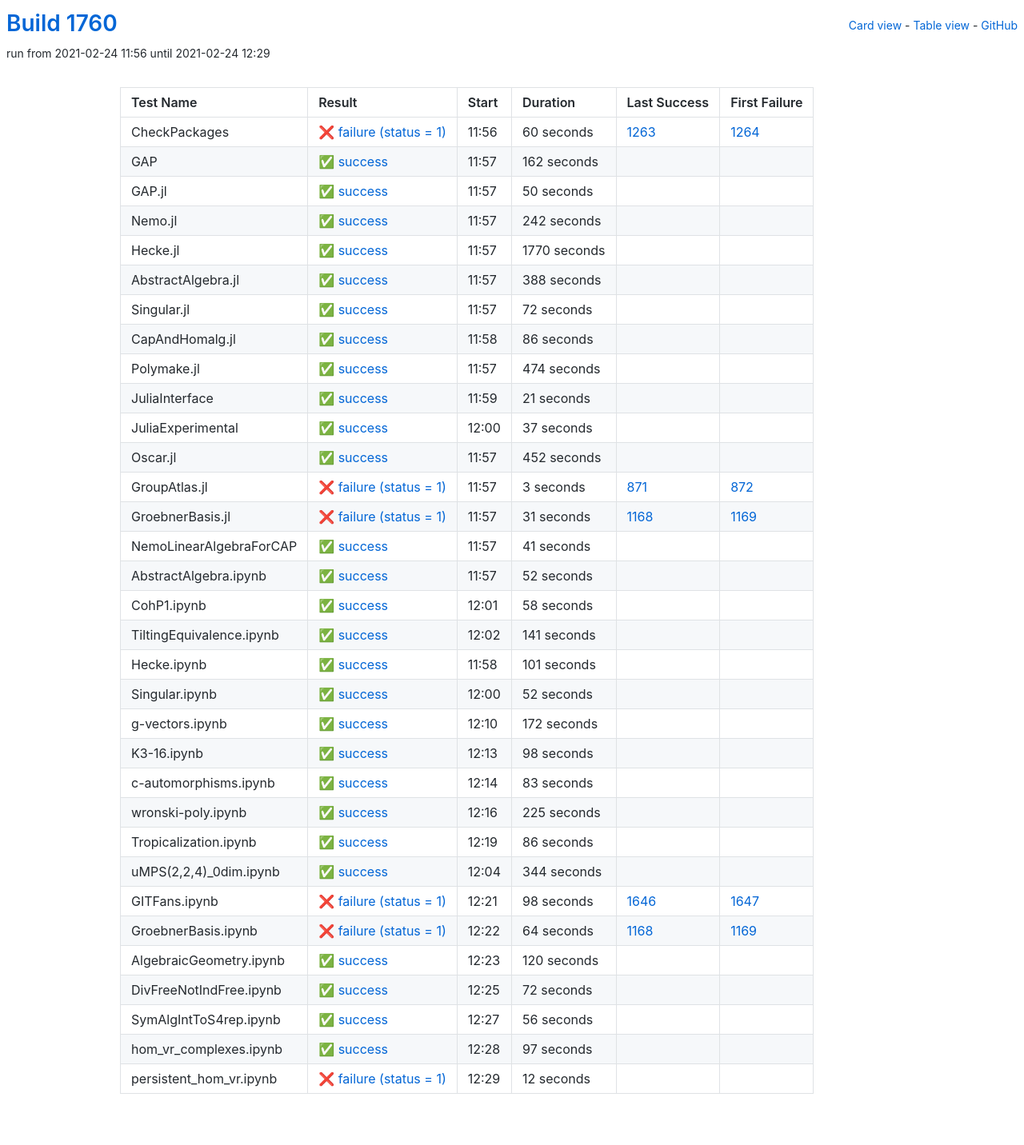
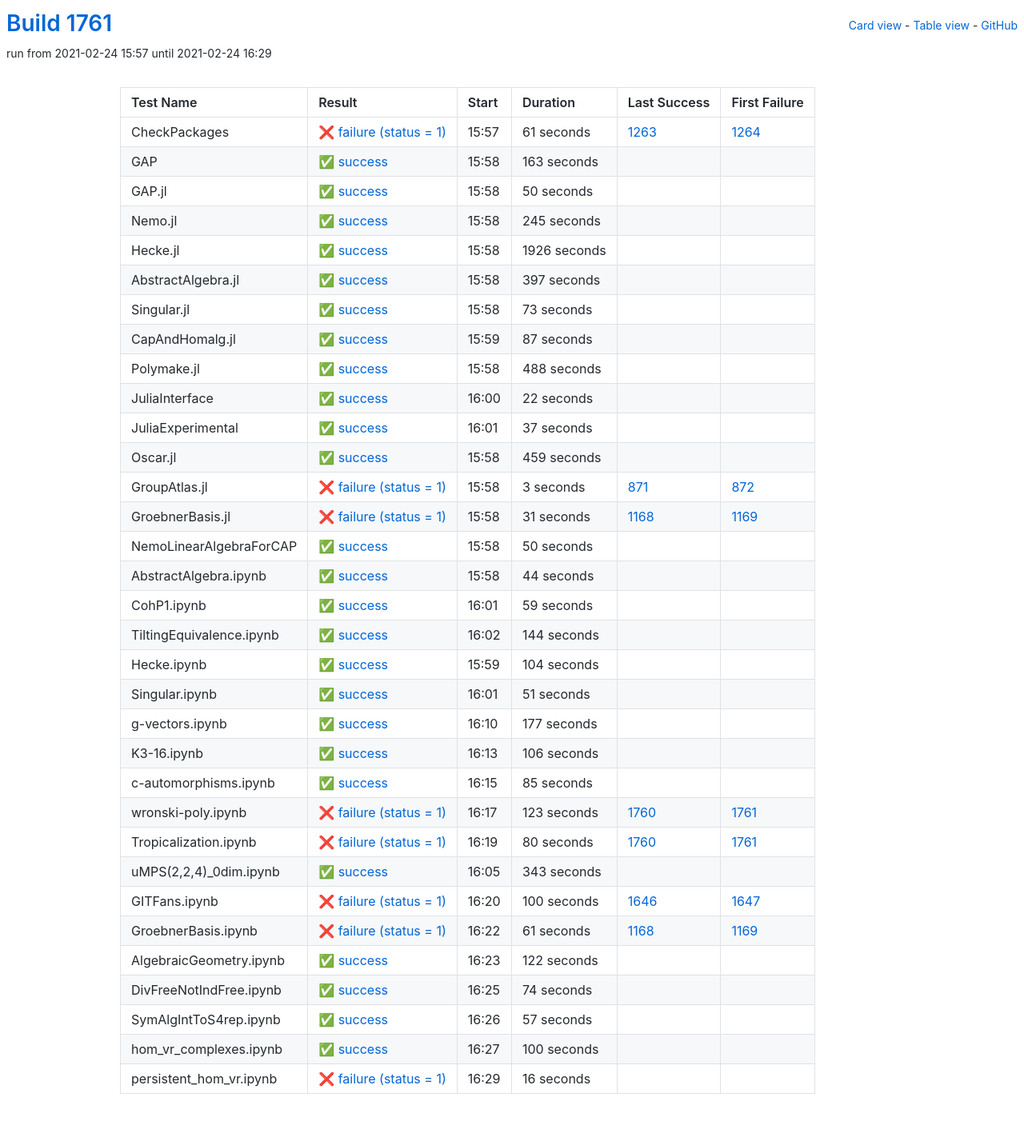
Before and after one commit to oscar-system/oscar-ci-status-stable, a Jekyll site: the page built from table.html, in a window 1280 px wide. Shown: the whole page at 80% size. Built offline with Jekyll 4.4.1, drawn with Linux system fonts in a browser that asks for light colours.

Commit message:
Build #1761

```diff
--- a/_data/ci.yml
+++ b/_data/ci.yml
@@ -1,6 +1,6 @@
 ---
-build: 1760
-build_url: https://oscarci.mathematik.uni-kl.de/job/oscar-stable/1760/
+build: 1761
+build_url: https://oscarci.mathematik.uni-kl.de/job/oscar-stable/1761/
 job: oscar-stable
 organization: oscar-system
 repo: oscar-ci-status-stable
@@ -8,32 +8,32 @@ repourl: https://github.com/oscar-system/oscar-ci-status-stable
 tests:
 - name: CheckPackages
   id: checkpackages
-  log: https://oscarci.mathematik.uni-kl.de/job/oscar-stable/1760/artifact/logs/build-1760/CheckPackages.log
-  start: 2021-02-24 11:56
+  log: https://oscarci.mathematik.uni-kl.de/job/oscar-stable/1761/artifact/logs/build-1761/CheckPackages.log
+  start: 2021-02-24 15:57
   success: false
   exitcode: 1
   status: failure
-  duration: 60
+  duration: 61
   last_success: 1263
   last_success_url: https://oscarci.mathematik.uni-kl.de/job/oscar-stable/1263/
   first_failure: 1264
   first_failure_url: https://oscarci.mathematik.uni-kl.de/job/oscar-stable/1264/
 - name: GAP
   id: gap
-  log: https://oscarci.mathematik.uni-kl.de/job/oscar-stable/1760/artifact/logs/build-1760/GAP.log
-  start: 2021-02-24 11:57
+  log: https://oscarci.mathematik.uni-kl.de/job/oscar-stable/1761/artifact/logs/build-1761/GAP.log
+  start: 2021-02-24 15:58
   success: true
   exitcode: 0
   status: success
-  duration: 162
+  duration: 163
   last_success: false
   last_success_url:
   first_failure: false
   first_failure_url:
 - name: GAP.jl
   id: gap-jl
-  log: https://oscarci.mathematik.uni-kl.de/job/oscar-stable/1760/artifact/logs/build-1760/GAP.jl.log
-  start: 2021-02-24 11:57
+  log: https://oscarci.mathematik.uni-kl.de/job/oscar-stable/1761/artifact/logs/build-1761/GAP.jl.log
+  start: 2021-02-24 15:58
   success: true
   exitcode: 0
   status: success
@@ -44,92 +44,92 @@ tests:
   first_failure_url:
 - name: Nemo.jl
   id: nemo-jl
-  log: https://oscarci.mathematik.uni-kl.de/job/oscar-stable/1760/artifact/logs/build-1760/Nemo.jl.log
-  start: 2021-02-24 11:57
+  log: https://oscarci.mathematik.uni-kl.de/job/oscar-stable/1761/artifact/logs/build-1761/Nemo.jl.log
+  start: 2021-02-24 15:58
   success: true
   exitcode: 0
   status: success
-  duration: 242
+  duration: 245
   last_success: false
   last_success_url:
   first_failure: false
   first_failure_url:
 - name: Hecke.jl
   id: hecke-jl
-  log: https://oscarci.mathematik.uni-kl.de/job/oscar-stable/1760/artifact/logs/build-1760/Hecke.jl.log
-  start: 2021-02-24 11:57
+  log: https://oscarci.mathematik.uni-kl.de/job/oscar-stable/1761/artifact/logs/build-1761/Hecke.jl.log
+  start: 2021-02-24 15:58
   success: true
   exitcode: 0
   status: success
-  duration: 1770
+  duration: 1926
   last_success: false
   last_success_url:
   first_failure: false
   first_failure_url:
 - name: AbstractAlgebra.jl
   id: abstractalgebra-jl
-  log: https://oscarci.mathematik.uni-kl.de/job/oscar-stable/1760/artifact/logs/build-1760/AbstractAlgebra.jl.log
-  start: 2021-02-24 11:57
+  log: https://oscarci.mathematik.uni-kl.de/job/oscar-stable/1761/artifact/logs/build-1761/AbstractAlgebra.jl.log
+  start: 2021-02-24 15:58
   success: true
   exitcode: 0
   status: success
-  duration: 388
+  duration: 397
   last_success: false
   last_success_url:
   first_failure: false
   first_failure_url:
 - name: Singular.jl
   id: singular-jl
-  log: https://oscarci.mathematik.uni-kl.de/job/oscar-stable/1760/artifact/logs/build-1760/Singular.jl.log
-  start: 2021-02-24 11:57
+  log: https://oscarci.mathematik.uni-kl.de/job/oscar-stable/1761/artifact/logs/build-1761/Singular.jl.log
+  start: 2021-02-24 15:58
   success: true
   exitcode: 0
   status: success
-  duration: 72
+  duration: 73
   last_success: false
   last_success_url:
   first_failure: false
   first_failure_url:
 - name: CapAndHomalg.jl
   id: capandhomalg-jl
-  log: https://oscarci.mathematik.uni-kl.de/job/oscar-stable/1760/artifact/logs/build-1760/CapAndHomalg.jl.log
-  start: 2021-02-24 11:58
+  log: https://oscarci.mathematik.uni-kl.de/job/oscar-stable/1761/artifact/logs/build-1761/CapAndHomalg.jl.log
+  start: 2021-02-24 15:59
   success: true
   exitcode: 0
   status: success
-  duration: 86
+  duration: 87
   last_success: false
   last_success_url:
   first_failure: false
   first_failure_url:
 - name: Polymake.jl
   id: polymake-jl
-  log: https://oscarci.mathematik.uni-kl.de/job/oscar-stable/1760/artifact/logs/build-1760/Polymake.jl.log
-  start: 2021-02-24 11:57
+  log: https://oscarci.mathematik.uni-kl.de/job/oscar-stable/1761/artifact/logs/build-1761/Polymake.jl.log
+  start: 2021-02-24 15:58
   success: true
   exitcode: 0
   status: success
-  duration: 474
+  duration: 488
   last_success: false
   last_success_url:
   first_failure: false
   first_failure_url:
 - name: JuliaInterface
   id: juliainterface
-  log: https://oscarci.mathematik.uni-kl.de/job/oscar-stable/1760/artifact/logs/build-1760/JuliaInterface.log
-  start: 2021-02-24 11:59
+  log: https://oscarci.mathematik.uni-kl.de/job/oscar-stable/1761/artifact/logs/build-1761/JuliaInterface.log
+  start: 2021-02-24 16:00
   success: true
   exitcode: 0
   status: success
-  duration: 21
+  duration: 22
   last_success: false
   last_success_url:
   first_failure: false
   first_failure_url:
 - name: JuliaExperimental
   id: juliaexperimental
-  log: https://oscarci.mathematik.uni-kl.de/job/oscar-stable/1760/artifact/logs/build-1760/JuliaExperimental.log
-  start: 2021-02-24 12:00
+  log: https://oscarci.mathematik.uni-kl.de/job/oscar-stable/1761/artifact/logs/build-1761/JuliaExperimental.log
+  start: 2021-02-24 16:01
   success: true
   exitcode: 0
   status: success
@@ -140,20 +140,20 @@ tests:
   first_failure_url:
 - name: Oscar.jl
   id: oscar-jl
-  log: https://oscarci.mathematik.uni-kl.de/job/oscar-stable/1760/artifact/logs/build-1760/Oscar.jl.log
-  start: 2021-02-24 11:57
+  log: https://oscarci.mathematik.uni-kl.de/job/oscar-stable/1761/artifact/logs/build-1761/Oscar.jl.log
+  start: 2021-02-24 15:58
   success: true
   exitcode: 0
   status: success
-  duration: 452
+  duration: 459
   last_success: false
   last_success_url:
   first_failure: false
   first_failure_url:
 - name: GroupAtlas.jl
   id: groupatlas-jl
-  log: https://oscarci.mathematik.uni-kl.de/job/oscar-stable/1760/artifact/logs/build-1760/GroupAtlas.jl.log
-  start: 2021-02-24 11:57
+  log: https://oscarci.mathematik.uni-kl.de/job/oscar-stable/1761/artifact/logs/build-1761/GroupAtlas.jl.log
+  start: 2021-02-24 15:58
   success: false
   exitcode: 1
   status: failure
@@ -164,8 +164,8 @@ tests:
   first_failure_url: https://oscarci.mathematik.uni-kl.de/job/oscar-stable/872/
 - name: GroebnerBasis.jl
   id: groebnerbasis-jl
-  log: https://oscarci.mathematik.uni-kl.de/job/oscar-stable/1760/artifact/logs/build-1760/GroebnerBasis.jl.log
-  start: 2021-02-24 11:57
+  log: https://oscarci.mathematik.uni-kl.de/job/oscar-stable/1761/artifact/logs/build-1761/GroebnerBasis.jl.log
+  start: 2021-02-24 15:58
   success: false
   exitcode: 1
   status: failure
@@ -176,228 +176,228 @@ tests:
   first_failure_url: https://oscarci.mathematik.uni-kl.de/job/oscar-stable/1169/
 - name: NemoLinearAlgebraForCAP
   id: nemolinearalgebraforcap
-  log: https://oscarci.mathematik.uni-kl.de/job/oscar-stable/1760/artifact/logs/build-1760/NemoLinearAlgebraForCAP.log
-  start: 2021-02-24 11:57
+  log: https://oscarci.mathematik.uni-kl.de/job/oscar-stable/1761/artifact/logs/build-1761/NemoLinearAlgebraForCAP.log
+  start: 2021-02-24 15:58
   success: true
   exitcode: 0
   status: success
-  duration: 41
+  duration: 50
   last_success: false
   last_success_url:
   first_failure: false
   first_failure_url:
 - name: AbstractAlgebra.ipynb
   id: abstractalgebra-ipynb
-  log: https://oscarci.mathematik.uni-kl.de/job/oscar-stable/1760/artifact/logs/build-1760/AbstractAlgebra.ipynb.log
-  start: 2021-02-24 11:57
+  log: https://oscarci.mathematik.uni-kl.de/job/oscar-stable/1761/artifact/logs/build-1761/AbstractAlgebra.ipynb.log
+  start: 2021-02-24 15:58
   success: true
   exitcode: 0
   status: success
-  duration: 52
+  duration: 44
   last_success: false
   last_success_url:
   first_failure: false
   first_failure_url:
 - name: CohP1.ipynb
   id: cohp1-ipynb
-  log: https://oscarci.mathematik.uni-kl.de/job/oscar-stable/1760/artifact/logs/build-1760/CohP1.ipynb.log
-  start: 2021-02-24 12:01
+  log: https://oscarci.mathematik.uni-kl.de/job/oscar-stable/1761/artifact/logs/build-1761/CohP1.ipynb.log
+  start: 2021-02-24 16:01
   success: true
   exitcode: 0
   status: success
-  duration: 58
+  duration: 59
   last_success: false
   last_success_url:
   first_failure: false
   first_failure_url:
 - name: TiltingEquivalence.ipynb
   id: tiltingequivalence-ipynb
-  log: https://oscarci.mathematik.uni-kl.de/job/oscar-stable/1760/artifact/logs/build-1760/TiltingEquivalence.ipynb.log
-  start: 2021-02-24 12:02
+  log: https://oscarci.mathematik.uni-kl.de/job/oscar-stable/1761/artifact/logs/build-1761/TiltingEquivalence.ipynb.log
+  start: 2021-02-24 16:02
   success: true
   exitcode: 0
   status: success
-  duration: 141
+  duration: 144
   last_success: false
   last_success_url:
   first_failure: false
   first_failure_url:
 - name: Hecke.ipynb
   id: hecke-ipynb
-  log: https://oscarci.mathematik.uni-kl.de/job/oscar-stable/1760/artifact/logs/build-1760/Hecke.ipynb.log
-  start: 2021-02-24 11:58
+  log: https://oscarci.mathematik.uni-kl.de/job/oscar-stable/1761/artifact/logs/build-1761/Hecke.ipynb.log
+  start: 2021-02-24 15:59
   success: true
   exitcode: 0
   status: success
-  duration: 101
+  duration: 104
   last_success: false
   last_success_url:
   first_failure: false
   first_failure_url:
 - name: Singular.ipynb
   id: singular-ipynb
-  log: https://oscarci.mathematik.uni-kl.de/job/oscar-stable/1760/artifact/logs/build-1760/Singular.ipynb.log
-  start: 2021-02-24 12:00
+  log: https://oscarci.mathematik.uni-kl.de/job/oscar-stable/1761/artifact/logs/build-1761/Singular.ipynb.log
+  start: 2021-02-24 16:01
   success: true
   exitcode: 0
   status: success
-  duration: 52
+  duration: 51
   last_success: false
   last_success_url:
   first_failure: false
   first_failure_url:
 - name: g-vectors.ipynb
   id: g-vectors-ipynb
-  log: https://oscarci.mathematik.uni-kl.de/job/oscar-stable/1760/artifact/logs/build-1760/g-vectors.ipynb.log
-  start: 2021-02-24 12:10
+  log: https://oscarci.mathematik.uni-kl.de/job/oscar-stable/1761/artifact/logs/build-1761/g-vectors.ipynb.log
+  start: 2021-02-24 16:10
   success: true
   exitcode: 0
   status: success
-  duration: 172
+  duration: 177
   last_success: false
   last_success_url:
   first_failure: false
   first_failure_url:
 - name: K3-16.ipynb
   id: k3-16-ipynb
-  log: https://oscarci.mathematik.uni-kl.de/job/oscar-stable/1760/artifact/logs/build-1760/K3-16.ipynb.log
-  start: 2021-02-24 12:13
+  log: https://oscarci.mathematik.uni-kl.de/job/oscar-stable/1761/artifact/logs/build-1761/K3-16.ipynb.log
+  start: 2021-02-24 16:13
   success: true
   exitcode: 0
   status: success
-  duration: 98
+  duration: 106
   last_success: false
   last_success_url:
   first_failure: false
   first_failure_url:
 - name: c-automorphisms.ipynb
   id: c-automorphisms-ipynb
-  log: https://oscarci.mathematik.uni-kl.de/job/oscar-stable/1760/artifact/logs/build-1760/c-automorphisms.ipynb.log
-  start: 2021-02-24 12:14
+  log: https://oscarci.mathematik.uni-kl.de/job/oscar-stable/1761/artifact/logs/build-1761/c-automorphisms.ipynb.log
+  start: 2021-02-24 16:15
   success: true
   exitcode: 0
   status: success
-  duration: 83
+  duration: 85
   last_success: false
   last_success_url:
   first_failure: false
   first_failure_url:
 - name: wronski-poly.ipynb
   id: wronski-poly-ipynb
-  log: https://oscarci.mathematik.uni-kl.de/job/oscar-stable/1760/artifact/logs/build-1760/wronski-poly.ipynb.log
-  start: 2021-02-24 12:16
+  log: https://oscarci.mathematik.uni-kl.de/job/oscar-stable/1761/artifact/logs/build-1761/wronski-poly.ipynb.log
+  start: 2021-02-24 16:17
+  success: false
+  exitcode: 1
+  status: failure
+  duration: 123
+  last_success: 1760
+  last_success_url: https://oscarci.mathematik.uni-kl.de/job/oscar-stable/1760/
+  first_failure: 1761
+  first_failure_url: https://oscarci.mathematik.uni-kl.de/job/oscar-stable/1761/
+- name: Tropicalization.ipynb
+  id: tropicalization-ipynb
+  log: https://oscarci.mathematik.uni-kl.de/job/oscar-stable/1761/artifact/logs/build-1761/Tropicalization.ipynb.log
+  start: 2021-02-24 16:19
+  success: false
+  exitcode: 1
+  status: failure
+  duration: 80
+  last_success: 1760
+  last_success_url: https://oscarci.mathematik.uni-kl.de/job/oscar-stable/1760/
+  first_failure: 1761
+  first_failure_url: https://oscarci.mathematik.uni-kl.de/job/oscar-stable/1761/
+- name: uMPS(2,2,4)_0dim.ipynb
+  id: umps-2-2-4-0dim-ipynb
+  log: https://oscarci.mathematik.uni-kl.de/job/oscar-stable/1761/artifact/logs/build-1761/uMPS-2-2-4-_0dim.ipynb.log
+  start: 2021-02-24 16:05
   success: true
   exitcode: 0
   status: success
-  duration: 225
-  last_success: false
-  last_success_url:
-  first_failure: false
-  first_failure_url:
-- name: Tropicalization.ipynb
-  id: tropicalization-ipynb
-  log: https://oscarci.mathematik.uni-kl.de/job/oscar-stable/1760/artifact/logs/build-1760/Tropicalization.ipynb.log
-  start: 2021-02-24 12:19
-  success: true
-  exitcode: 0
-  status: success
-  duration: 86
-  last_success: false
-  last_success_url:
-  first_failure: false
-  first_failure_url:
-- name: uMPS(2,2,4)_0dim.ipynb
-  id: umps-2-2-4-0dim-ipynb
-  log: https://oscarci.mathematik.uni-kl.de/job/oscar-stable/1760/artifact/logs/build-1760/uMPS-2-2-4-_0dim.ipynb.log
-  start: 2021-02-24 12:04
-  success: true
-  exitcode: 0
-  status: success
-  duration: 344
+  duration: 343
   last_success: false
   last_success_url:
   first_failure: false
   first_failure_url:
 - name: GITFans.ipynb
   id: gitfans-ipynb
-  log: https://oscarci.mathematik.uni-kl.de/job/oscar-stable/1760/artifact/logs/build-1760/GITFans.ipynb.log
-  start: 2021-02-24 12:21
+  log: https://oscarci.mathematik.uni-kl.de/job/oscar-stable/1761/artifact/logs/build-1761/GITFans.ipynb.log
+  start: 2021-02-24 16:20
   success: false
   exitcode: 1
   status: failure
-  duration: 98
+  duration: 100
   last_success: 1646
   last_success_url: https://oscarci.mathematik.uni-kl.de/job/oscar-stable/1646/
   first_failure: 1647
   first_failure_url: https://oscarci.mathematik.uni-kl.de/job/oscar-stable/1647/
 - name: GroebnerBasis.ipynb
   id: groebnerbasis-ipynb
-  log: https://oscarci.mathematik.uni-kl.de/job/oscar-stable/1760/artifact/logs/build-1760/GroebnerBasis.ipynb.log
-  start: 2021-02-24 12:22
+  log: https://oscarci.mathematik.uni-kl.de/job/oscar-stable/1761/artifact/logs/build-1761/GroebnerBasis.ipynb.log
+  start: 2021-02-24 16:22
   success: false
   exitcode: 1
   status: failure
-  duration: 64
+  duration: 61
   last_success: 1168
   last_success_url: https://oscarci.mathematik.uni-kl.de/job/oscar-stable/1168/
   first_failure: 1169
   first_failure_url: https://oscarci.mathematik.uni-kl.de/job/oscar-stable/1169/
 - name: AlgebraicGeometry.ipynb
   id: algebraicgeometry-ipynb
-  log: https://oscarci.mathematik.uni-kl.de/job/oscar-stable/1760/artifact/logs/build-1760/AlgebraicGeometry.ipynb.log
-  start: 2021-02-24 12:23
+  log: https://oscarci.mathematik.uni-kl.de/job/oscar-stable/1761/artifact/logs/build-1761/AlgebraicGeometry.ipynb.log
+  start: 2021-02-24 16:23
   success: true
   exitcode: 0
   status: success
-  duration: 120
+  duration: 122
   last_success: false
   last_success_url:
   first_failure: false
   first_failure_url:
 - name: DivFreeNotIndFree.ipynb
   id: divfreenotindfree-ipynb
-  log: https://oscarci.mathematik.uni-kl.de/job/oscar-stable/1760/artifact/logs/build-1760/DivFreeNotIndFree.ipynb.log
-  start: 2021-02-24 12:25
+  log: https://oscarci.mathematik.uni-kl.de/job/oscar-stable/1761/artifact/logs/build-1761/DivFreeNotIndFree.ipynb.log
+  start: 2021-02-24 16:25
   success: true
   exitcode: 0
   status: success
-  duration: 72
+  duration: 74
   last_success: false
   last_success_url:
   first_failure: false
   first_failure_url:
 - name: SymAlgIntToS4rep.ipynb
   id: symalginttos4rep-ipynb
-  log: https://oscarci.mathematik.uni-kl.de/job/oscar-stable/1760/artifact/logs/build-1760/SymAlgIntToS4rep.ipynb.log
-  start: 2021-02-24 12:27
+  log: https://oscarci.mathematik.uni-kl.de/job/oscar-stable/1761/artifact/logs/build-1761/SymAlgIntToS4rep.ipynb.log
+  start: 2021-02-24 16:26
   success: true
   exitcode: 0
   status: success
-  duration: 56
+  duration: 57
   last_success: false
   last_success_url:
   first_failure: false
   first_failure_url:
 - name: hom_vr_complexes.ipynb
   id: hom-vr-complexes-ipynb
-  log: https://oscarci.mathematik.uni-kl.de/job/oscar-stable/1760/artifact/logs/build-1760/hom_vr_complexes.ipynb.log
-  start: 2021-02-24 12:28
+  log: https://oscarci.mathematik.uni-kl.de/job/oscar-stable/1761/artifact/logs/build-1761/hom_vr_complexes.ipynb.log
+  start: 2021-02-24 16:27
   success: true
   exitcode: 0
   status: success
-  duration: 97
+  duration: 100
   last_success: false
   last_success_url:
   first_failure: false
   first_failure_url:
 - name: persistent_hom_vr.ipynb
   id: persistent-hom-vr-ipynb
-  log: https://oscarci.mathematik.uni-kl.de/job/oscar-stable/1760/artifact/logs/build-1760/persistent_hom_vr.ipynb.log
-  start: 2021-02-24 12:29
+  log: https://oscarci.mathematik.uni-kl.de/job/oscar-stable/1761/artifact/logs/build-1761/persistent_hom_vr.ipynb.log
+  start: 2021-02-24 16:29
   success: false
   exitcode: 1
   status: failure
-  duration: 12
+  duration: 16
   last_success: false
   last_success_url:
   first_failure: false
```
Also changed, not shown: README.md.
